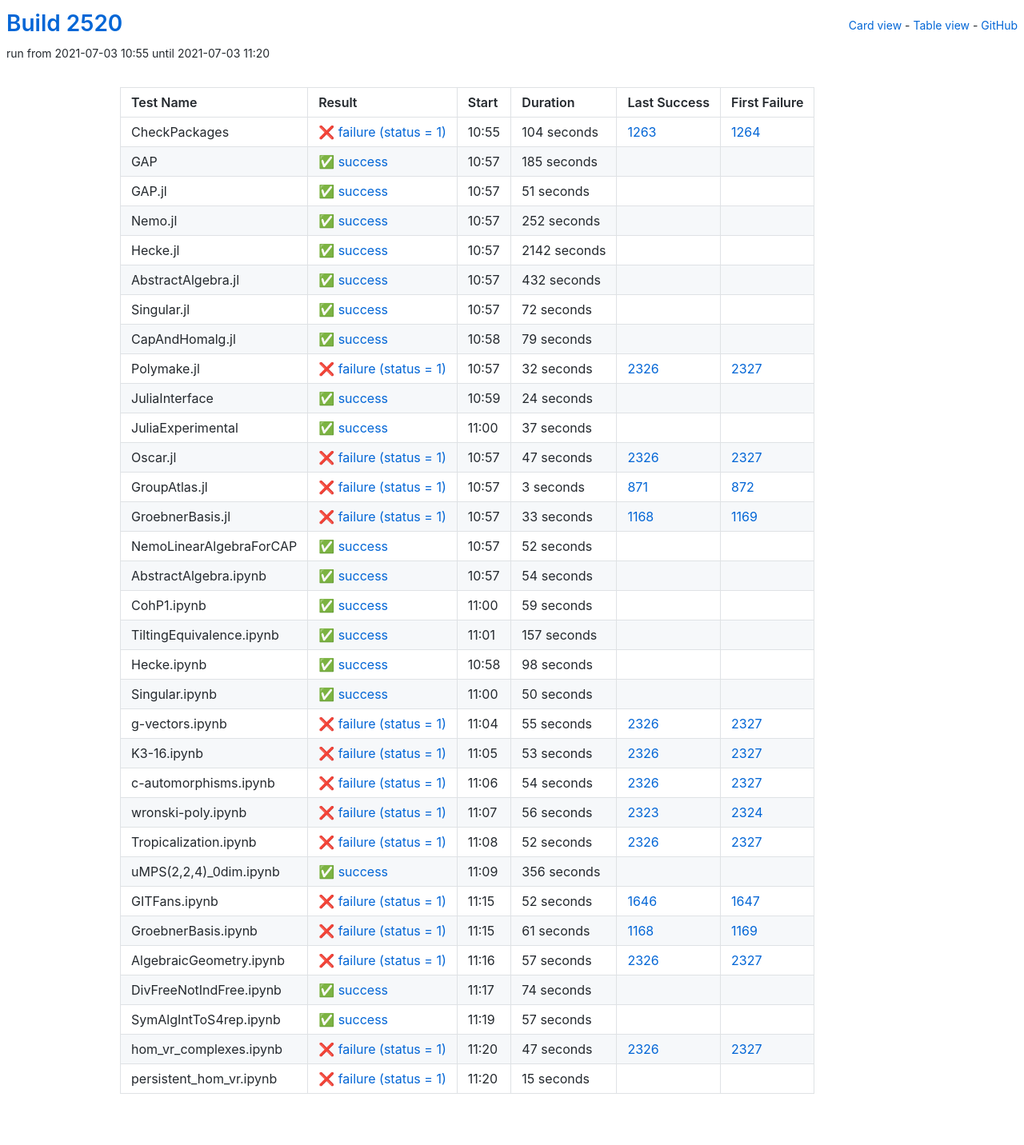
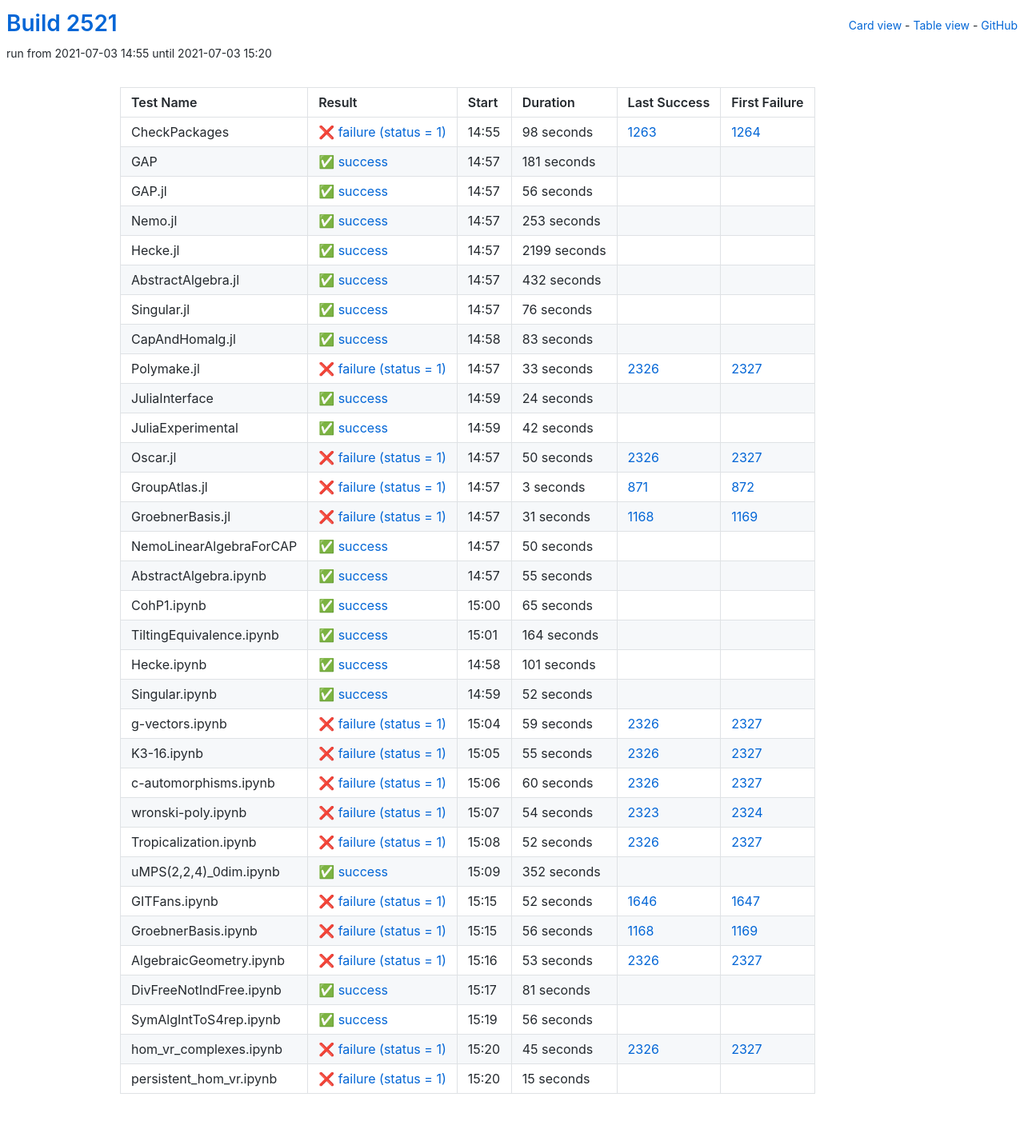
Before and after one commit to oscar-system/oscar-ci-status-stable, a Jekyll site: the page built from table.html, in a window 1280 px wide. Shown: the whole page at 80% size. Built offline with Jekyll 4.4.1, drawn with Linux system fonts in a browser that asks for light colours.

Commit message:
Build #2521

```diff
--- a/_data/ci.yml
+++ b/_data/ci.yml
@@ -1,6 +1,6 @@
 ---
-build: 2520
-build_url: https://oscarci.mathematik.uni-kl.de/job/oscar-stable/2520/
+build: 2521
+build_url: https://oscarci.mathematik.uni-kl.de/job/oscar-stable/2521/
 job: oscar-stable
 organization: oscar-system
 repo: oscar-ci-status-stable
@@ -8,68 +8,68 @@ repourl: https://github.com/oscar-system/oscar-ci-status-stable
 tests:
 - name: CheckPackages
   id: checkpackages
-  log: https://oscarci.mathematik.uni-kl.de/job/oscar-stable/2520/artifact/logs/build-2520/CheckPackages.log
-  start: 2021-07-03 10:55
+  log: https://oscarci.mathematik.uni-kl.de/job/oscar-stable/2521/artifact/logs/build-2521/CheckPackages.log
+  start: 2021-07-03 14:55
   success: false
   exitcode: 1
   status: failure
-  duration: 104
+  duration: 98
   last_success: 1263
   last_success_url: https://oscarci.mathematik.uni-kl.de/job/oscar-stable/1263/
   first_failure: 1264
   first_failure_url: https://oscarci.mathematik.uni-kl.de/job/oscar-stable/1264/
 - name: GAP
   id: gap
-  log: https://oscarci.mathematik.uni-kl.de/job/oscar-stable/2520/artifact/logs/build-2520/GAP.log
-  start: 2021-07-03 10:57
+  log: https://oscarci.mathematik.uni-kl.de/job/oscar-stable/2521/artifact/logs/build-2521/GAP.log
+  start: 2021-07-03 14:57
   success: true
   exitcode: 0
   status: success
-  duration: 185
+  duration: 181
   last_success: false
   last_success_url:
   first_failure: false
   first_failure_url:
 - name: GAP.jl
   id: gap-jl
-  log: https://oscarci.mathematik.uni-kl.de/job/oscar-stable/2520/artifact/logs/build-2520/GAP.jl.log
-  start: 2021-07-03 10:57
+  log: https://oscarci.mathematik.uni-kl.de/job/oscar-stable/2521/artifact/logs/build-2521/GAP.jl.log
+  start: 2021-07-03 14:57
   success: true
   exitcode: 0
   status: success
-  duration: 51
+  duration: 56
   last_success: false
   last_success_url:
   first_failure: false
   first_failure_url:
 - name: Nemo.jl
   id: nemo-jl
-  log: https://oscarci.mathematik.uni-kl.de/job/oscar-stable/2520/artifact/logs/build-2520/Nemo.jl.log
-  start: 2021-07-03 10:57
+  log: https://oscarci.mathematik.uni-kl.de/job/oscar-stable/2521/artifact/logs/build-2521/Nemo.jl.log
+  start: 2021-07-03 14:57
   success: true
   exitcode: 0
   status: success
-  duration: 252
+  duration: 253
   last_success: false
   last_success_url:
   first_failure: false
   first_failure_url:
 - name: Hecke.jl
   id: hecke-jl
-  log: https://oscarci.mathematik.uni-kl.de/job/oscar-stable/2520/artifact/logs/build-2520/Hecke.jl.log
-  start: 2021-07-03 10:57
+  log: https://oscarci.mathematik.uni-kl.de/job/oscar-stable/2521/artifact/logs/build-2521/Hecke.jl.log
+  start: 2021-07-03 14:57
   success: true
   exitcode: 0
   status: success
-  duration: 2142
+  duration: 2199
   last_success: false
   last_success_url:
   first_failure: false
   first_failure_url:
 - name: AbstractAlgebra.jl
   id: abstractalgebra-jl
-  log: https://oscarci.mathematik.uni-kl.de/job/oscar-stable/2520/artifact/logs/build-2520/AbstractAlgebra.jl.log
-  start: 2021-07-03 10:57
+  log: https://oscarci.mathematik.uni-kl.de/job/oscar-stable/2521/artifact/logs/build-2521/AbstractAlgebra.jl.log
+  start: 2021-07-03 14:57
   success: true
   exitcode: 0
   status: success
@@ -80,44 +80,44 @@ tests:
   first_failure_url:
 - name: Singular.jl
   id: singular-jl
-  log: https://oscarci.mathematik.uni-kl.de/job/oscar-stable/2520/artifact/logs/build-2520/Singular.jl.log
-  start: 2021-07-03 10:57
+  log: https://oscarci.mathematik.uni-kl.de/job/oscar-stable/2521/artifact/logs/build-2521/Singular.jl.log
+  start: 2021-07-03 14:57
   success: true
   exitcode: 0
   status: success
-  duration: 72
+  duration: 76
   last_success: false
   last_success_url:
   first_failure: false
   first_failure_url:
 - name: CapAndHomalg.jl
   id: capandhomalg-jl
-  log: https://oscarci.mathematik.uni-kl.de/job/oscar-stable/2520/artifact/logs/build-2520/CapAndHomalg.jl.log
-  start: 2021-07-03 10:58
+  log: https://oscarci.mathematik.uni-kl.de/job/oscar-stable/2521/artifact/logs/build-2521/CapAndHomalg.jl.log
+  start: 2021-07-03 14:58
   success: true
   exitcode: 0
   status: success
-  duration: 79
+  duration: 83
   last_success: false
   last_success_url:
   first_failure: false
   first_failure_url:
 - name: Polymake.jl
   id: polymake-jl
-  log: https://oscarci.mathematik.uni-kl.de/job/oscar-stable/2520/artifact/logs/build-2520/Polymake.jl.log
-  start: 2021-07-03 10:57
+  log: https://oscarci.mathematik.uni-kl.de/job/oscar-stable/2521/artifact/logs/build-2521/Polymake.jl.log
+  start: 2021-07-03 14:57
   success: false
   exitcode: 1
   status: failure
-  duration: 32
+  duration: 33
   last_success: 2326
   last_success_url: https://oscarci.mathematik.uni-kl.de/job/oscar-stable/2326/
   first_failure: 2327
   first_failure_url: https://oscarci.mathematik.uni-kl.de/job/oscar-stable/2327/
 - name: JuliaInterface
   id: juliainterface
-  log: https://oscarci.mathematik.uni-kl.de/job/oscar-stable/2520/artifact/logs/build-2520/JuliaInterface.log
-  start: 2021-07-03 10:59
+  log: https://oscarci.mathematik.uni-kl.de/job/oscar-stable/2521/artifact/logs/build-2521/JuliaInterface.log
+  start: 2021-07-03 14:59
   success: true
   exitcode: 0
   status: success
@@ -128,32 +128,32 @@ tests:
   first_failure_url:
 - name: JuliaExperimental
   id: juliaexperimental
-  log: https://oscarci.mathematik.uni-kl.de/job/oscar-stable/2520/artifact/logs/build-2520/JuliaExperimental.log
-  start: 2021-07-03 11:00
+  log: https://oscarci.mathematik.uni-kl.de/job/oscar-stable/2521/artifact/logs/build-2521/JuliaExperimental.log
+  start: 2021-07-03 14:59
   success: true
   exitcode: 0
   status: success
-  duration: 37
+  duration: 42
   last_success: false
   last_success_url:
   first_failure: false
   first_failure_url:
 - name: Oscar.jl
   id: oscar-jl
-  log: https://oscarci.mathematik.uni-kl.de/job/oscar-stable/2520/artifact/logs/build-2520/Oscar.jl.log
-  start: 2021-07-03 10:57
+  log: https://oscarci.mathematik.uni-kl.de/job/oscar-stable/2521/artifact/logs/build-2521/Oscar.jl.log
+  start: 2021-07-03 14:57
   success: false
   exitcode: 1
   status: failure
-  duration: 47
+  duration: 50
   last_success: 2326
   last_success_url: https://oscarci.mathematik.uni-kl.de/job/oscar-stable/2326/
   first_failure: 2327
   first_failure_url: https://oscarci.mathematik.uni-kl.de/job/oscar-stable/2327/
 - name: GroupAtlas.jl
   id: groupatlas-jl
-  log: https://oscarci.mathematik.uni-kl.de/job/oscar-stable/2520/artifact/logs/build-2520/GroupAtlas.jl.log
-  start: 2021-07-03 10:57
+  log: https://oscarci.mathematik.uni-kl.de/job/oscar-stable/2521/artifact/logs/build-2521/GroupAtlas.jl.log
+  start: 2021-07-03 14:57
   success: false
   exitcode: 1
   status: failure
@@ -164,20 +164,80 @@ tests:
   first_failure_url: https://oscarci.mathematik.uni-kl.de/job/oscar-stable/872/
 - name: GroebnerBasis.jl
   id: groebnerbasis-jl
-  log: https://oscarci.mathematik.uni-kl.de/job/oscar-stable/2520/artifact/logs/build-2520/GroebnerBasis.jl.log
-  start: 2021-07-03 10:57
+  log: https://oscarci.mathematik.uni-kl.de/job/oscar-stable/2521/artifact/logs/build-2521/GroebnerBasis.jl.log
+  start: 2021-07-03 14:57
   success: false
   exitcode: 1
   status: failure
-  duration: 33
+  duration: 31
   last_success: 1168
   last_success_url: https://oscarci.mathematik.uni-kl.de/job/oscar-stable/1168/
   first_failure: 1169
   first_failure_url: https://oscarci.mathematik.uni-kl.de/job/oscar-stable/1169/
 - name: NemoLinearAlgebraForCAP
   id: nemolinearalgebraforcap
-  log: https://oscarci.mathematik.uni-kl.de/job/oscar-stable/2520/artifact/logs/build-2520/NemoLinearAlgebraForCAP.log
-  start: 2021-07-03 10:57
+  log: https://oscarci.mathematik.uni-kl.de/job/oscar-stable/2521/artifact/logs/build-2521/NemoLinearAlgebraForCAP.log
+  start: 2021-07-03 14:57
+  success: true
+  exitcode: 0
+  status: success
+  duration: 50
+  last_success: false
+  last_success_url:
+  first_failure: false
+  first_failure_url:
+- name: AbstractAlgebra.ipynb
+  id: abstractalgebra-ipynb
+  log: https://oscarci.mathematik.uni-kl.de/job/oscar-stable/2521/artifact/logs/build-2521/AbstractAlgebra.ipynb.log
+  start: 2021-07-03 14:57
+  success: true
+  exitcode: 0
+  status: success
+  duration: 55
+  last_success: false
+  last_success_url:
+  first_failure: false
+  first_failure_url:
+- name: CohP1.ipynb
+  id: cohp1-ipynb
+  log: https://oscarci.mathematik.uni-kl.de/job/oscar-stable/2521/artifact/logs/build-2521/CohP1.ipynb.log
+  start: 2021-07-03 15:00
+  success: true
+  exitcode: 0
+  status: success
+  duration: 65
+  last_success: false
+  last_success_url:
+  first_failure: false
+  first_failure_url:
+- name: TiltingEquivalence.ipynb
+  id: tiltingequivalence-ipynb
+  log: https://oscarci.mathematik.uni-kl.de/job/oscar-stable/2521/artifact/logs/build-2521/TiltingEquivalence.ipynb.log
+  start: 2021-07-03 15:01
+  success: true
+  exitcode: 0
+  status: success
+  duration: 164
+  last_success: false
+  last_success_url:
+  first_failure: false
+  first_failure_url:
+- name: Hecke.ipynb
+  id: hecke-ipynb
+  log: https://oscarci.mathematik.uni-kl.de/job/oscar-stable/2521/artifact/logs/build-2521/Hecke.ipynb.log
+  start: 2021-07-03 14:58
+  success: true
+  exitcode: 0
+  status: success
+  duration: 101
+  last_success: false
+  last_success_url:
+  first_failure: false
+  first_failure_url:
+- name: Singular.ipynb
+  id: singular-ipynb
+  log: https://oscarci.mathematik.uni-kl.de/job/oscar-stable/2521/artifact/logs/build-2521/Singular.ipynb.log
+  start: 2021-07-03 14:59
   success: true
   exitcode: 0
   status: success
@@ -186,70 +246,22 @@ tests:
   last_success_url:
   first_failure: false
   first_failure_url:
-- name: AbstractAlgebra.ipynb
-  id: abstractalgebra-ipynb
-  log: https://oscarci.mathematik.uni-kl.de/job/oscar-stable/2520/artifact/logs/build-2520/AbstractAlgebra.ipynb.log
-  start: 2021-07-03 10:57
-  success: true
-  exitcode: 0
-  status: success
-  duration: 54
-  last_success: false
-  last_success_url:
-  first_failure: false
-  first_failure_url:
-- name: CohP1.ipynb
-  id: cohp1-ipynb
-  log: https://oscarci.mathematik.uni-kl.de/job/oscar-stable/2520/artifact/logs/build-2520/CohP1.ipynb.log
-  start: 2021-07-03 11:00
-  success: true
-  exitcode: 0
-  status: success
-  duration: 59
-  last_success: false
-  last_success_url:
-  first_failure: false
-  first_failure_url:
-- name: TiltingEquivalence.ipynb
-  id: tiltingequivalence-ipynb
-  log: https://oscarci.mathematik.uni-kl.de/job/oscar-stable/2520/artifact/logs/build-2520/TiltingEquivalence.ipynb.log
-  start: 2021-07-03 11:01
-  success: true
-  exitcode: 0
-  status: success
-  duration: 157
-  last_success: false
-  last_success_url:
-  first_failure: false
-  first_failure_url:
-- name: Hecke.ipynb
-  id: hecke-ipynb
-  log: https://oscarci.mathematik.uni-kl.de/job/oscar-stable/2520/artifact/logs/build-2520/Hecke.ipynb.log
-  start: 2021-07-03 10:58
-  success: true
-  exitcode: 0
-  status: success
-  duration: 98
-  last_success: false
-  last_success_url:
-  first_failure: false
-  first_failure_url:
-- name: Singular.ipynb
-  id: singular-ipynb
-  log: https://oscarci.mathematik.uni-kl.de/job/oscar-stable/2520/artifact/logs/build-2520/Singular.ipynb.log
-  start: 2021-07-03 11:00
-  success: true
-  exitcode: 0
-  status: success
-  duration: 50
-  last_success: false
-  last_success_url:
-  first_failure: false
-  first_failure_url:
 - name: g-vectors.ipynb
   id: g-vectors-ipynb
-  log: https://oscarci.mathematik.uni-kl.de/job/oscar-stable/2520/artifact/logs/build-2520/g-vectors.ipynb.log
-  start: 2021-07-03 11:04
+  log: https://oscarci.mathematik.uni-kl.de/job/oscar-stable/2521/artifact/logs/build-2521/g-vectors.ipynb.log
+  start: 2021-07-03 15:04
+  success: false
+  exitcode: 1
+  status: failure
+  duration: 59
+  last_success: 2326
+  last_success_url: https://oscarci.mathematik.uni-kl.de/job/oscar-stable/2326/
+  first_failure: 2327
+  first_failure_url: https://oscarci.mathematik.uni-kl.de/job/oscar-stable/2327/
+- name: K3-16.ipynb
+  id: k3-16-ipynb
+  log: https://oscarci.mathematik.uni-kl.de/job/oscar-stable/2521/artifact/logs/build-2521/K3-16.ipynb.log
+  start: 2021-07-03 15:05
   success: false
   exitcode: 1
   status: failure
@@ -258,46 +270,34 @@ tests:
   last_success_url: https://oscarci.mathematik.uni-kl.de/job/oscar-stable/2326/
   first_failure: 2327
   first_failure_url: https://oscarci.mathematik.uni-kl.de/job/oscar-stable/2327/
-- name: K3-16.ipynb
-  id: k3-16-ipynb
-  log: https://oscarci.mathematik.uni-kl.de/job/oscar-stable/2520/artifact/logs/build-2520/K3-16.ipynb.log
-  start: 2021-07-03 11:05
+- name: c-automorphisms.ipynb
+  id: c-automorphisms-ipynb
+  log: https://oscarci.mathematik.uni-kl.de/job/oscar-stable/2521/artifact/logs/build-2521/c-automorphisms.ipynb.log
+  start: 2021-07-03 15:06
   success: false
   exitcode: 1
   status: failure
-  duration: 53
-  last_success: 2326
-  last_success_url: https://oscarci.mathematik.uni-kl.de/job/oscar-stable/2326/
-  first_failure: 2327
-  first_failure_url: https://oscarci.mathematik.uni-kl.de/job/oscar-stable/2327/
-- name: c-automorphisms.ipynb
-  id: c-automorphisms-ipynb
-  log: https://oscarci.mathematik.uni-kl.de/job/oscar-stable/2520/artifact/logs/build-2520/c-automorphisms.ipynb.log
-  start: 2021-07-03 11:06
-  success: false
-  exitcode: 1
-  status: failure
-  duration: 54
+  duration: 60
   last_success: 2326
   last_success_url: https://oscarci.mathematik.uni-kl.de/job/oscar-stable/2326/
   first_failure: 2327
   first_failure_url: https://oscarci.mathematik.uni-kl.de/job/oscar-stable/2327/
 - name: wronski-poly.ipynb
   id: wronski-poly-ipynb
-  log: https://oscarci.mathematik.uni-kl.de/job/oscar-stable/2520/artifact/logs/build-2520/wronski-poly.ipynb.log
-  start: 2021-07-03 11:07
+  log: https://oscarci.mathematik.uni-kl.de/job/oscar-stable/2521/artifact/logs/build-2521/wronski-poly.ipynb.log
+  start: 2021-07-03 15:07
   success: false
   exitcode: 1
   status: failure
-  duration: 56
+  duration: 54
   last_success: 2323
   last_success_url: https://oscarci.mathematik.uni-kl.de/job/oscar-stable/2323/
   first_failure: 2324
   first_failure_url: https://oscarci.mathematik.uni-kl.de/job/oscar-stable/2324/
 - name: Tropicalization.ipynb
   id: tropicalization-ipynb
-  log: https://oscarci.mathematik.uni-kl.de/job/oscar-stable/2520/artifact/logs/build-2520/Tropicalization.ipynb.log
-  start: 2021-07-03 11:08
+  log: https://oscarci.mathematik.uni-kl.de/job/oscar-stable/2521/artifact/logs/build-2521/Tropicalization.ipynb.log
+  start: 2021-07-03 15:08
   success: false
   exitcode: 1
   status: failure
@@ -308,20 +308,20 @@ tests:
   first_failure_url: https://oscarci.mathematik.uni-kl.de/job/oscar-stable/2327/
 - name: uMPS(2,2,4)_0dim.ipynb
   id: umps-2-2-4-0dim-ipynb
-  log: https://oscarci.mathematik.uni-kl.de/job/oscar-stable/2520/artifact/logs/build-2520/uMPS-2-2-4-_0dim.ipynb.log
-  start: 2021-07-03 11:09
+  log: https://oscarci.mathematik.uni-kl.de/job/oscar-stable/2521/artifact/logs/build-2521/uMPS-2-2-4-_0dim.ipynb.log
+  start: 2021-07-03 15:09
   success: true
   exitcode: 0
   status: success
-  duration: 356
+  duration: 352
   last_success: false
   last_success_url:
   first_failure: false
   first_failure_url:
 - name: GITFans.ipynb
   id: gitfans-ipynb
-  log: https://oscarci.mathematik.uni-kl.de/job/oscar-stable/2520/artifact/logs/build-2520/GITFans.ipynb.log
-  start: 2021-07-03 11:15
+  log: https://oscarci.mathematik.uni-kl.de/job/oscar-stable/2521/artifact/logs/build-2521/GITFans.ipynb.log
+  start: 2021-07-03 15:15
   success: false
   exitcode: 1
   status: failure
@@ -332,68 +332,68 @@ tests:
   first_failure_url: https://oscarci.mathematik.uni-kl.de/job/oscar-stable/1647/
 - name: GroebnerBasis.ipynb
   id: groebnerbasis-ipynb
-  log: https://oscarci.mathematik.uni-kl.de/job/oscar-stable/2520/artifact/logs/build-2520/GroebnerBasis.ipynb.log
-  start: 2021-07-03 11:15
+  log: https://oscarci.mathematik.uni-kl.de/job/oscar-stable/2521/artifact/logs/build-2521/GroebnerBasis.ipynb.log
+  start: 2021-07-03 15:15
   success: false
   exitcode: 1
   status: failure
-  duration: 61
+  duration: 56
   last_success: 1168
   last_success_url: https://oscarci.mathematik.uni-kl.de/job/oscar-stable/1168/
   first_failure: 1169
   first_failure_url: https://oscarci.mathematik.uni-kl.de/job/oscar-stable/1169/
 - name: AlgebraicGeometry.ipynb
   id: algebraicgeometry-ipynb
-  log: https://oscarci.mathematik.uni-kl.de/job/oscar-stable/2520/artifact/logs/build-2520/AlgebraicGeometry.ipynb.log
-  start: 2021-07-03 11:16
+  log: https://oscarci.mathematik.uni-kl.de/job/oscar-stable/2521/artifact/logs/build-2521/AlgebraicGeometry.ipynb.log
+  start: 2021-07-03 15:16
   success: false
   exitcode: 1
   status: failure
-  duration: 57
+  duration: 53
   last_success: 2326
   last_success_url: https://oscarci.mathematik.uni-kl.de/job/oscar-stable/2326/
   first_failure: 2327
   first_failure_url: https://oscarci.mathematik.uni-kl.de/job/oscar-stable/2327/
 - name: DivFreeNotIndFree.ipynb
   id: divfreenotindfree-ipynb
-  log: https://oscarci.mathematik.uni-kl.de/job/oscar-stable/2520/artifact/logs/build-2520/DivFreeNotIndFree.ipynb.log
-  start: 2021-07-03 11:17
+  log: https://oscarci.mathematik.uni-kl.de/job/oscar-stable/2521/artifact/logs/build-2521/DivFreeNotIndFree.ipynb.log
+  start: 2021-07-03 15:17
   success: true
   exitcode: 0
   status: success
-  duration: 74
+  duration: 81
   last_success: false
   last_success_url:
   first_failure: false
   first_failure_url:
 - name: SymAlgIntToS4rep.ipynb
   id: symalginttos4rep-ipynb
-  log: https://oscarci.mathematik.uni-kl.de/job/oscar-stable/2520/artifact/logs/build-2520/SymAlgIntToS4rep.ipynb.log
-  start: 2021-07-03 11:19
+  log: https://oscarci.mathematik.uni-kl.de/job/oscar-stable/2521/artifact/logs/build-2521/SymAlgIntToS4rep.ipynb.log
+  start: 2021-07-03 15:19
   success: true
   exitcode: 0
   status: success
-  duration: 57
+  duration: 56
   last_success: false
   last_success_url:
   first_failure: false
   first_failure_url:
 - name: hom_vr_complexes.ipynb
   id: hom-vr-complexes-ipynb
-  log: https://oscarci.mathematik.uni-kl.de/job/oscar-stable/2520/artifact/logs/build-2520/hom_vr_complexes.ipynb.log
-  start: 2021-07-03 11:20
+  log: https://oscarci.mathematik.uni-kl.de/job/oscar-stable/2521/artifact/logs/build-2521/hom_vr_complexes.ipynb.log
+  start: 2021-07-03 15:20
   success: false
   exitcode: 1
   status: failure
-  duration: 47
+  duration: 45
   last_success: 2326
   last_success_url: https://oscarci.mathematik.uni-kl.de/job/oscar-stable/2326/
   first_failure: 2327
   first_failure_url: https://oscarci.mathematik.uni-kl.de/job/oscar-stable/2327/
 - name: persistent_hom_vr.ipynb
   id: persistent-hom-vr-ipynb
-  log: https://oscarci.mathematik.uni-kl.de/job/oscar-stable/2520/artifact/logs/build-2520/persistent_hom_vr.ipynb.log
-  start: 2021-07-03 11:20
+  log: https://oscarci.mathematik.uni-kl.de/job/oscar-stable/2521/artifact/logs/build-2521/persistent_hom_vr.ipynb.log
+  start: 2021-07-03 15:20
   success: false
   exitcode: 1
   status: failure
```
Also changed, not shown: README.md.
